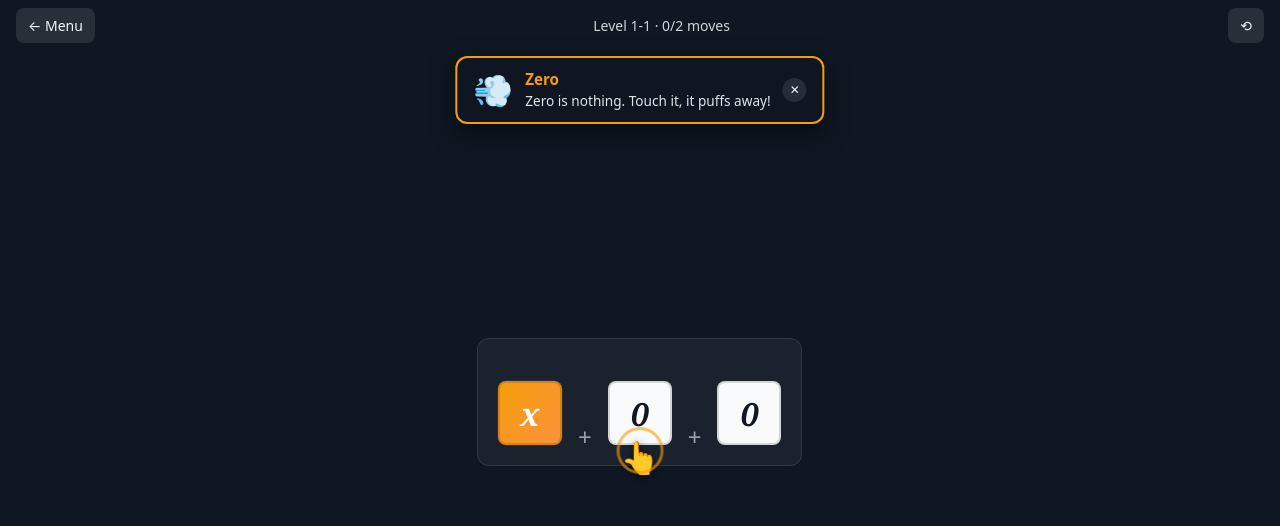
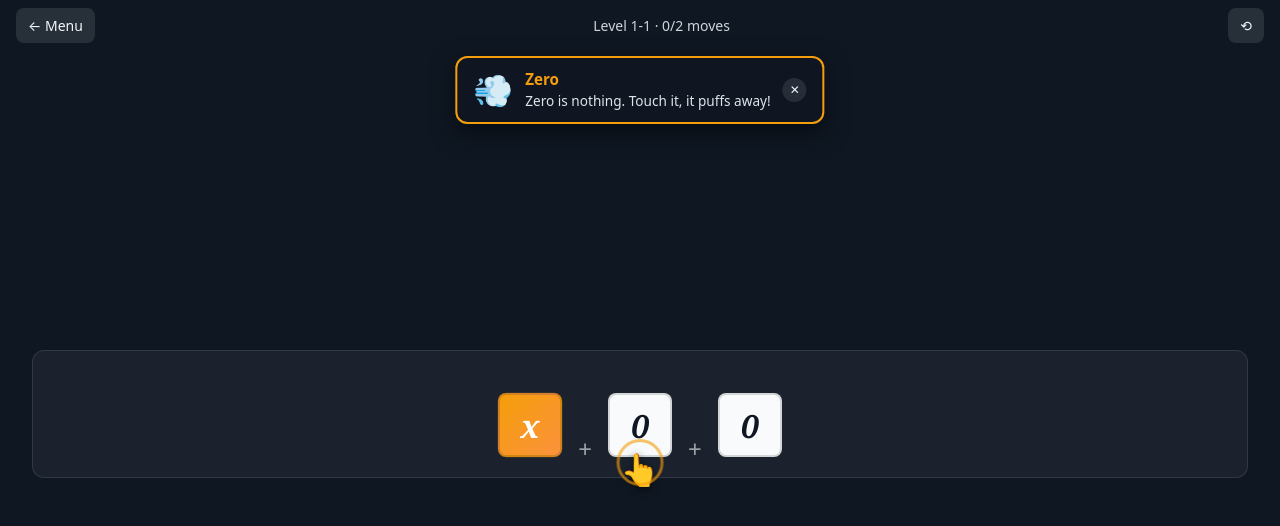
Before and after one commit to ftobe-maths974/aljeb974, a Svelte app: page / in a window 1280 px wide. Both pictures are taken after a click on the button "Play level 1-1". Shown: the top 526 px of the page. Built offline with nearby package versions, Linux system fonts and the light colour scheme.

Commit message:
Balance-group : pleine largeur sauf petit inset (1.5rem) — pas de max-width

```diff
--- a/src/components/GameScreen.svelte
+++ b/src/components/GameScreen.svelte
@@ -160,16 +160,16 @@
     justify-content: center;
   }
   /* Groupe-balance : les deux membres + le « = » + plateaux + pivot,
-     bottom-alignés ensemble pour partager la même ligne basse. */
+     bottom-alignés ensemble pour partager la même ligne basse.
+     Aussi large que possible — juste un petit inset pour ne pas coller
+     aux bords de l'écran. */
   .balance-group {
     display: flex;
     align-items: flex-end;
     justify-content: center;
-    gap: 0.5rem;
-    /* Place pour les plateaux qui dépassent du bas (-14px sur le Side) +
-       pour la pointe du pivot (~24px sous l'equals). */
-    padding-bottom: 2.5rem;
-    max-width: 100%;
+    gap: 1rem;
+    width: 100%;
+    padding: 0 1.5rem 1rem;
   }
   .equals {
     font-size: 2.5rem;
```
